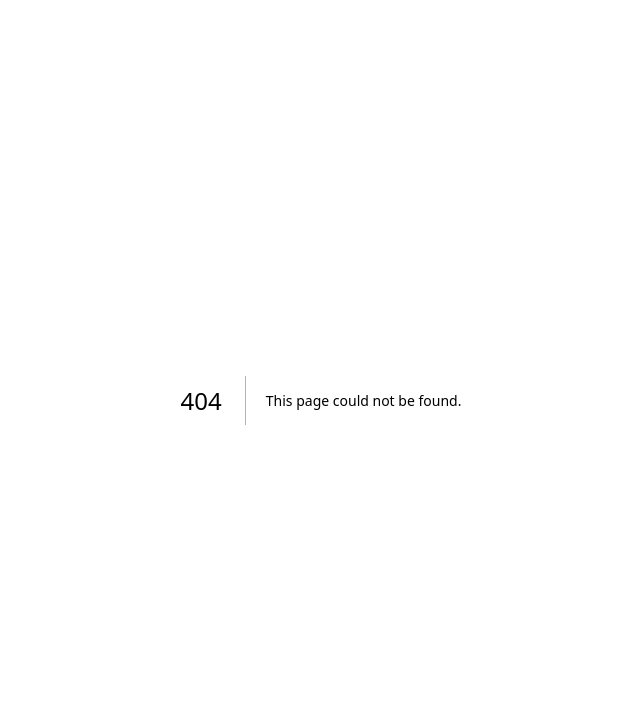
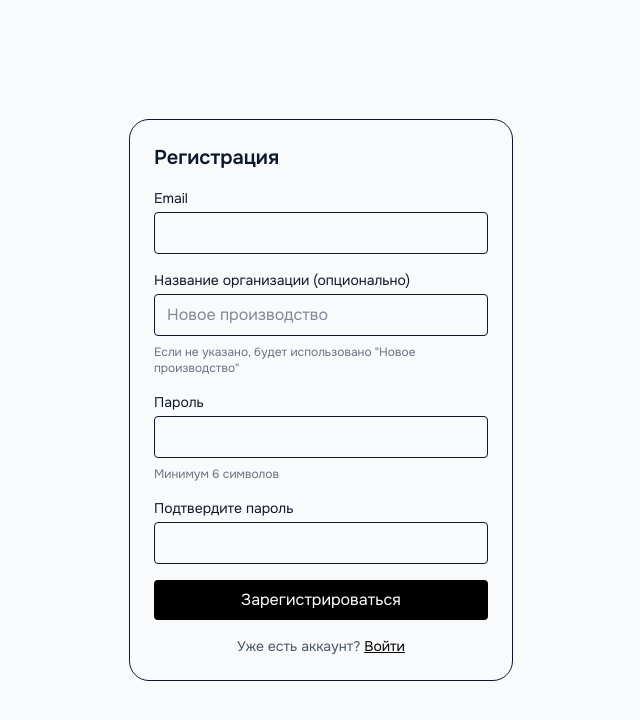
Before and after one commit to apaltseff-maker/igla-app, a Next.js app: page /signup in a window 1280 px wide. Before the commit this address had no page. Shown: the top 720 px of the page, without its empty margins (319-959 px from the left). Built offline with nearby package versions, Linux system fonts and the light colour scheme; no server answers.

Commit message:
feat: add user registration page with org name

```diff
--- a/src/app/login/page.tsx
+++ b/src/app/login/page.tsx
@@ -1,12 +1,15 @@
 'use client';
 
-import { useState, useMemo } from 'react';
+import { useState, useMemo, useEffect } from 'react';
 import { createClient } from '@/lib/supabase/client';
-import { useRouter } from 'next/navigation';
+import { useRouter, useSearchParams } from 'next/navigation';
+import Link from 'next/link';
 
 export default function LoginPage() {
   const router = useRouter();
+  const searchParams = useSearchParams();
   const [initError, setInitError] = useState<string | null>(null);
+  const [registered, setRegistered] = useState(false);
 
   const supabase = useMemo(() => {
     try {
@@ -23,6 +26,12 @@ export default function LoginPage() {
   const [password, setPassword] = useState('');
   const [loading, setLoading] = useState(false);
   const [error, setError] = useState<string | null>(null);
+
+  useEffect(() => {
+    if (searchParams.get('registered') === 'true') {
+      setRegistered(true);
+    }
+  }, [searchParams]);
 
   async function onSubmit(e: React.FormEvent) {
     e.preventDefault();
@@ -73,6 +82,12 @@ export default function LoginPage() {
           />
         </label>
 
+        {registered && (
+          <div className="text-sm text-green-600 bg-green-50 p-3 rounded border border-green-200">
+            Регистрация успешна! Проверьте email для подтверждения (если требуется) и войдите.
+          </div>
+        )}
+
         {initError && (
           <div className="text-sm text-red-600 bg-red-50 p-3 rounded border border-red-200">
             <strong>Ошибка инициализации:</strong> {initError}
@@ -90,6 +105,13 @@ export default function LoginPage() {
         >
           {loading ? 'Входим…' : 'Войти'}
         </button>
+
+        <div className="text-center text-sm text-gray-600">
+          Нет аккаунта?{' '}
+          <Link href="/signup" className="text-black underline">
+            Зарегистрироваться
+          </Link>
+        </div>
       </form>
     </main>
   );
--- /dev/null
+++ b/src/app/signup/page.tsx
@@ -0,0 +1,163 @@
+'use client';
+
+import { useState, useMemo } from 'react';
+import { createClient } from '@/lib/supabase/client';
+import { useRouter } from 'next/navigation';
+import Link from 'next/link';
+
+export default function SignupPage() {
+  const router = useRouter();
+  const [initError, setInitError] = useState<string | null>(null);
+
+  const supabase = useMemo(() => {
+    try {
+      return createClient();
+    } catch (error) {
+      const errorMessage = error instanceof Error ? error.message : 'Unknown error';
+      console.error('Failed to create Supabase client:', error);
+      setInitError(errorMessage);
+      return null;
+    }
+  }, []);
+
+  const [email, setEmail] = useState('');
+  const [password, setPassword] = useState('');
+  const [passwordConfirm, setPasswordConfirm] = useState('');
+  const [orgName, setOrgName] = useState('');
+  const [loading, setLoading] = useState(false);
+  const [error, setError] = useState<string | null>(null);
+
+  async function onSubmit(e: React.FormEvent) {
+    e.preventDefault();
+    if (!supabase) {
+      setError('Supabase client не инициализирован. Проверьте переменные окружения.');
+      return;
+    }
+
+    // Валидация
+    if (password !== passwordConfirm) {
+      setError('Пароли не совпадают');
+      return;
+    }
+
+    if (password.length < 6) {
+      setError('Пароль должен быть не менее 6 символов');
+      return;
+    }
+
+    setLoading(true);
+    setError(null);
+
+    // Регистрация с метаданными организации
+    const { data, error: signUpError } = await supabase.auth.signUp({
+      email,
+      password,
+      options: {
+        data: {
+          org_name: orgName || 'Новое производство',
+        },
+      },
+    });
+
+    setLoading(false);
+
+    if (signUpError) {
+      setError(signUpError.message);
+      return;
+    }
+
+    if (data.user) {
+      // Успешная регистрация - редирект на логин с сообщением
+      router.push('/login?registered=true');
+    }
+  }
+
+  return (
+    <main className="min-h-screen flex items-center justify-center p-6">
+      <form onSubmit={onSubmit} className="w-full max-w-sm space-y-4 border rounded-lg p-6">
+        <h1 className="text-xl font-semibold">Регистрация</h1>
+
+        {initError && (
+          <div className="text-sm text-red-600 bg-red-50 p-3 rounded border border-red-200">
+            <strong>Ошибка инициализации:</strong> {initError}
+            <div className="mt-2 text-xs">
+              Проверьте, что в Vercel добавлены переменные окружения и проект пересобран (Redeploy).
+            </div>
+          </div>
+        )}
+
+        <label className="block space-y-1">
+          <div className="text-sm">Email</div>
+          <input
+            className="w-full border rounded px-3 py-2"
+            type="email"
+            value={email}
+            onChange={(e) => setEmail(e.target.value)}
+            autoComplete="email"
+            required
+          />
+        </label>
+
+        <label className="block space-y-1">
+          <div className="text-sm">Название организации (опционально)</div>
+          <input
+            className="w-full border rounded px-3 py-2"
+            type="text"
+            value={orgName}
+            onChange={(e) => setOrgName(e.target.value)}
+            placeholder="Новое производство"
+          />
+          <div className="text-xs text-gray-500 mt-1">
+            Если не указано, будет использовано "Новое производство"
+          </div>
+        </label>
+
+        <label className="block space-y-1">
+          <div className="text-sm">Пароль</div>
+          <input
+            className="w-full border rounded px-3 py-2"
+            type="password"
+            value={password}
+            onChange={(e) => setPassword(e.target.value)}
+            autoComplete="new-password"
+            required
+            minLength={6}
+          />
+          <div className="text-xs text-gray-500 mt-1">
+            Минимум 6 символов
+          </div>
+        </label>
+
+        <label className="block space-y-1">
+          <div className="text-sm">Подтвердите пароль</div>
+          <input
+            className="w-full border rounded px-3 py-2"
+            type="password"
+            value={passwordConfirm}
+            onChange={(e) => setPasswordConfirm(e.target.value)}
+            autoComplete="new-password"
+            required
+            minLength={6}
+          />
+        </label>
+
+        {error && !initError && <div className="text-sm text-red-600">{error}</div>}
+
+        <button
+          className="w-full rounded bg-black text-white py-2 disabled:opacity-60"
+          disabled={loading}
+          type="submit"
+        >
+          {loading ? 'Регистрируем…' : 'Зарегистрироваться'}
+        </button>
+
+        <div className="text-center text-sm text-gray-600">
+          Уже есть аккаунт?{' '}
+          <Link href="/login" className="text-black underline">
+            Войти
+          </Link>
+        </div>
+      </form>
+    </main>
+  );
+}
```
